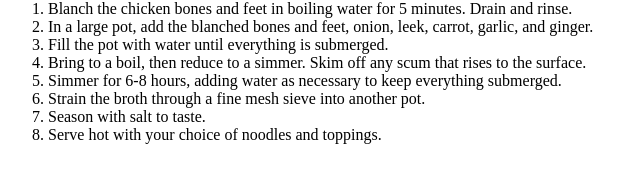
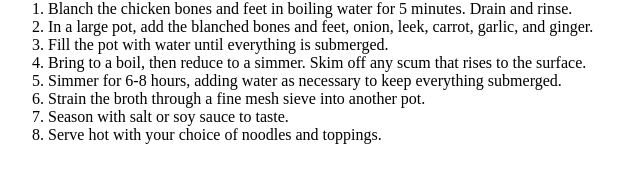
Before and after one commit to jtanman/odin-recipes, a plain HTML site: page recipes/tori-paitan.html in a window 1280 px wide. Shown: the part 496-678 px from the top of the page, 0-640 px from the left. Drawn offline with Linux system fonts and the light colour scheme.

Commit message:
Make small content change to tori paitan recipe

```diff
--- a/recipes/tori-paitan.html
+++ b/recipes/tori-paitan.html
@@ -30,7 +30,7 @@
         <li>Bring to a boil, then reduce to a simmer. Skim off any scum that rises to the surface.</li>
         <li>Simmer for 6-8 hours, adding water as necessary to keep everything submerged.</li>
         <li>Strain the broth through a fine mesh sieve into another pot.</li>
-        <li>Season with salt to taste.</li>
+        <li>Season with salt or soy sauce to taste.</li>
         <li>Serve hot with your choice of noodles and toppings.</li>
     </ol>
 </body>
```
